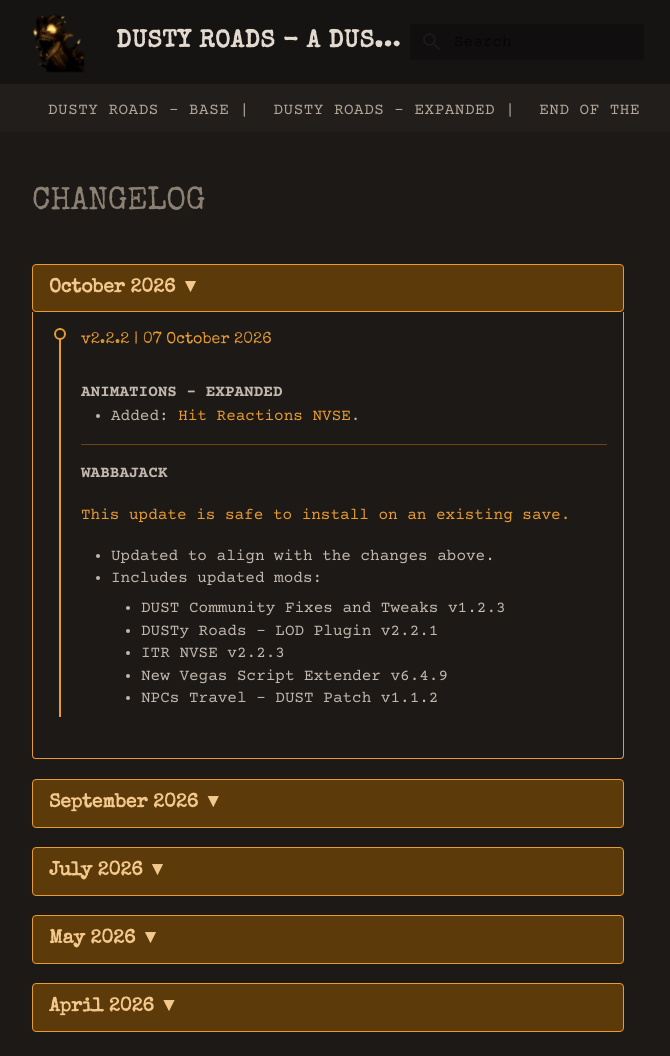
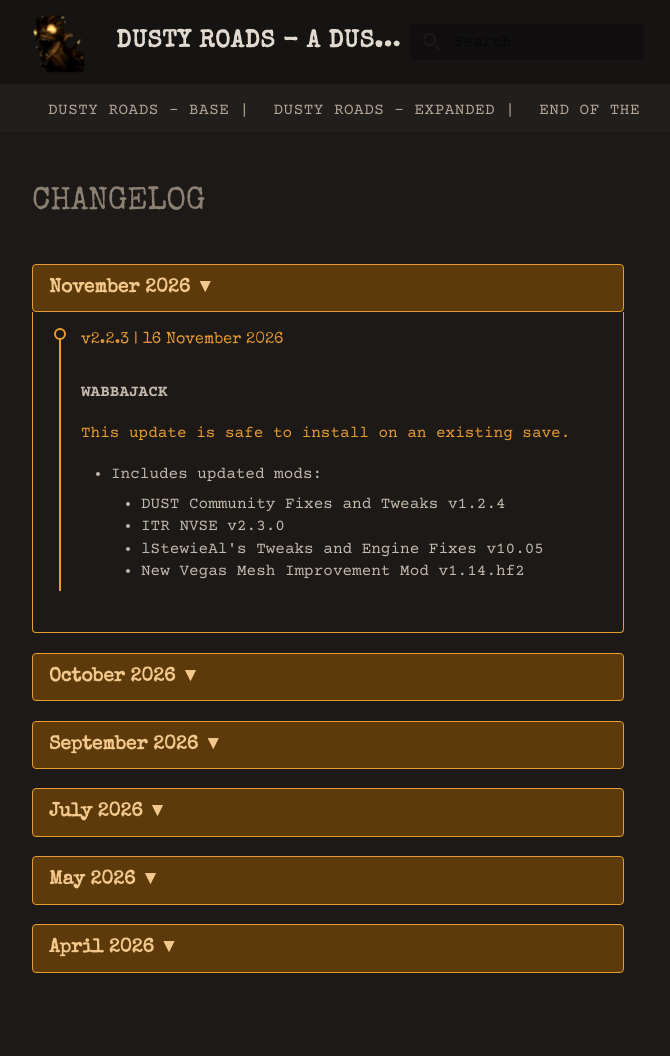
Before and after one commit to tkrrptd/dusty-roads, an MkDocs documentation site: the page built from docs/changelog.md, in a window 1280 px wide and 1056 px high. Shown: the whole window, without its empty margins (312-982 px from the left). Built offline with MkDocs 1.6.1 and Material for MkDocs 9.7.7, drawn with Linux system fonts in a browser that asks for light colours.

Commit message:
Update v2.2.3

```diff
--- a/docs/changelog.md
+++ b/docs/changelog.md
@@ -18,8 +18,35 @@
 
 # CHANGELOG
 
+<p class="expander-top clickable" onclick="this.nextElementSibling.style.display = this.nextElementSibling.style.display === 'none' ? 'block' : 'none'">November 2026 ▼</p>
+<div class="expander-content">
+
+    <div class="changelog">
+
+	  <div class="changelog-entry">
+		<div class="changelog-dot"></div>
+		<p class="changelog-version">v2.2.3  |  16 November 2026</p><br>
+
+		<b>WABBAJACK</b>
+		<p><span class="highlight"> This update is safe to install on an existing save. </span></p>
+		<ul>
+		  <li>Includes updated mods:
+		    <ul>
+			  <li>DUST Community Fixes and Tweaks v1.2.4</li>
+			  <li>ITR NVSE v2.3.0</li>
+			  <li>lStewieAl's Tweaks and Engine Fixes v10.05</li>
+			  <li>New Vegas Mesh Improvement Mod v1.14.hf2</li>
+			</ul>
+		</ul>
+
+	  </div>
+
+    </div>
+
+</div>
+
 <p class="expander-top clickable" onclick="this.nextElementSibling.style.display = this.nextElementSibling.style.display === 'none' ? 'block' : 'none'">October 2026 ▼</p>
-<div class="expander-content">
+<div class="expander-content" style="display:none;">
 
     <div class="changelog">
 
```
Also changed, not shown: docs/guide.md (+7 -0 lines).
